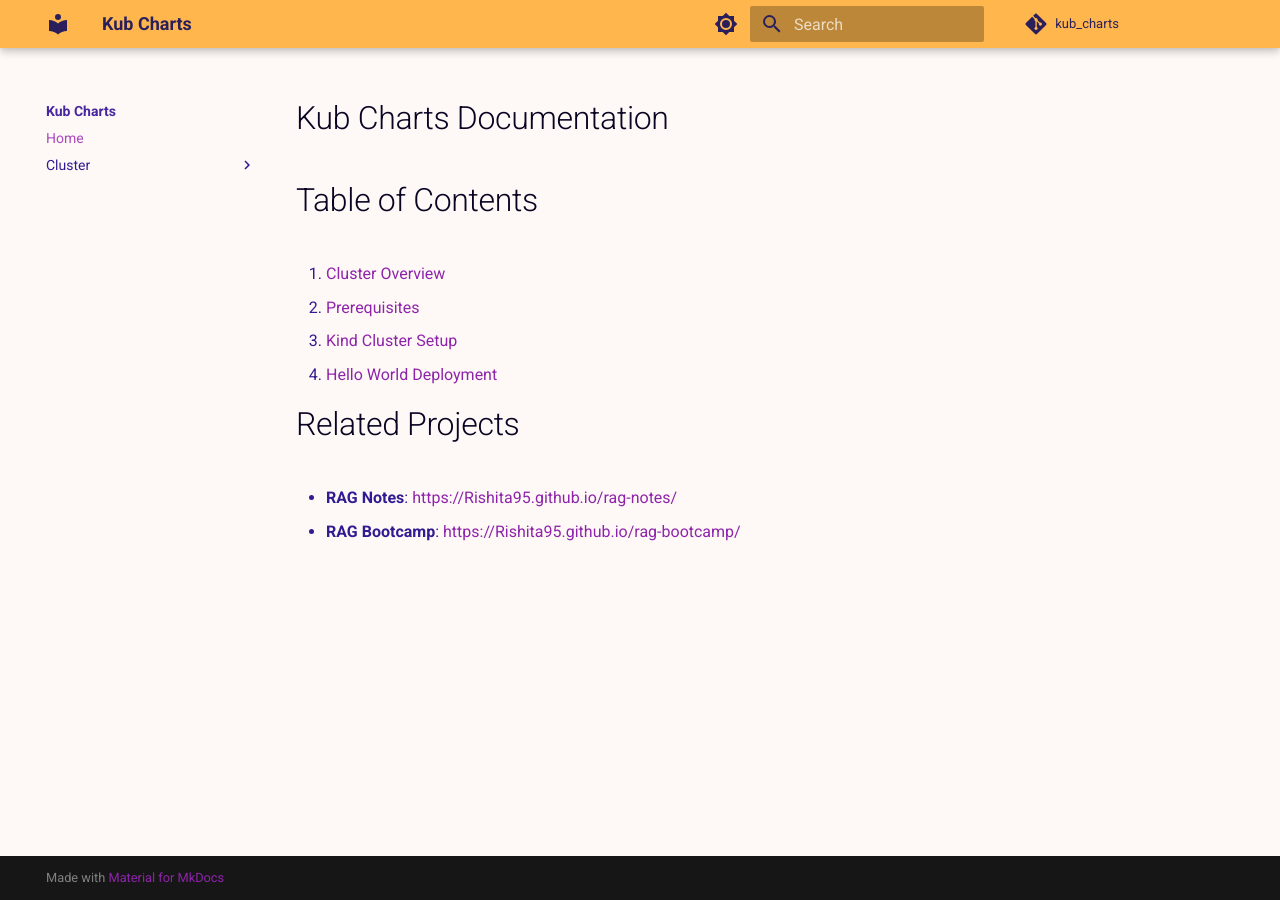
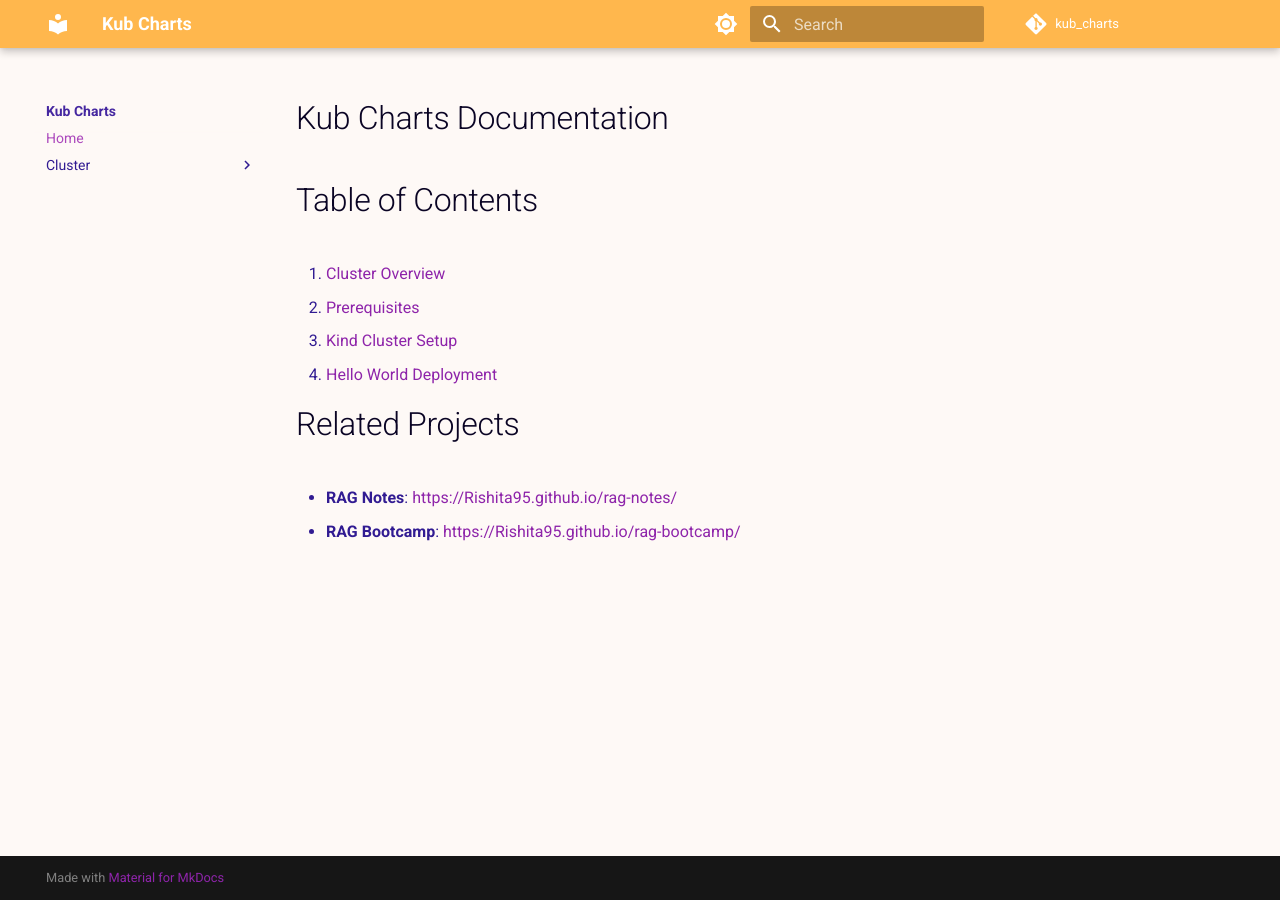
Before and after one commit to Rishita95/kub_charts, an MkDocs documentation site: the page built from docs/index.md, in a window 1280 px wide. Built offline with MkDocs 1.6.1 and Material for MkDocs 9.7.7, drawn with Linux system fonts in a browser that asks for light colours; comment, search, counter and statistics services are not loaded.

Commit message:
Change top navigation header text to white

```diff
--- a/docs/stylesheets/extra.css
+++ b/docs/stylesheets/extra.css
@@ -3,7 +3,7 @@
   --md-primary-fg-color:        #FFB74D;  /* Soft Tangerine/Mango Header */
   --md-primary-fg-color--light: #FFE0B2;
   --md-primary-fg-color--dark:  #F57C00;
-  --md-primary-bg-color:        #2A1F5B;  /* DECREASED SATURATION & INCREASED DARKNESS */
+  --md-primary-bg-color:        #FFFFFF;  /* White text on header for user request */
 
   /* Lavender / Lilac for Accents */
   --md-accent-fg-color:         #BA68C8;
@@ -35,7 +35,7 @@
 [data-md-color-scheme="default"] .md-typeset h4,
 [data-md-color-scheme="default"] .md-typeset h5,
 [data-md-color-scheme="default"] .md-typeset h6 {
-  color: #0A0424 !important; /* DECREASED SATURATION & INCREASED DARKNESS */
+  color: #0A0424 !important; /* Deepest plum for body headings */
 }
 [data-md-color-scheme="default"] .md-typeset a {
   color: #8E24AA !important; /* Vibrant deep lavender for high contrast links */
@@ -45,7 +45,7 @@
 [data-md-color-scheme="slate"] {
   --md-default-bg-color:        #1A1625; /* Very dark slate plum background */
   --md-primary-fg-color:        #FFB74D; /* Keeping tangerine bar */
-  --md-primary-bg-color:        #2A1F5B; /* DECREASED SATURATION & INCREASED DARKNESS */
+  --md-primary-bg-color:        #FFFFFF; /* White text on header */
   --md-accent-fg-color:         #BA68C8;
 
   --md-default-fg-color:           #F5F5F5;
```
